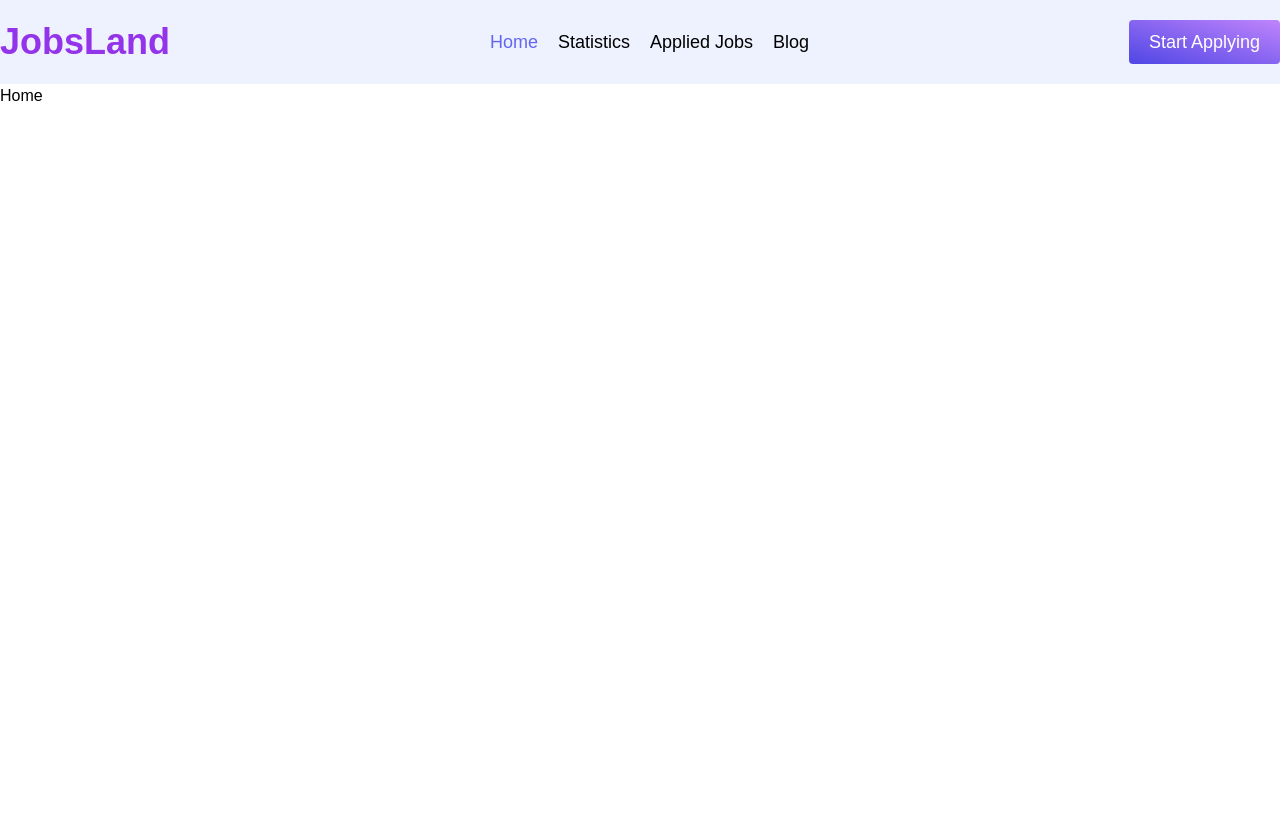
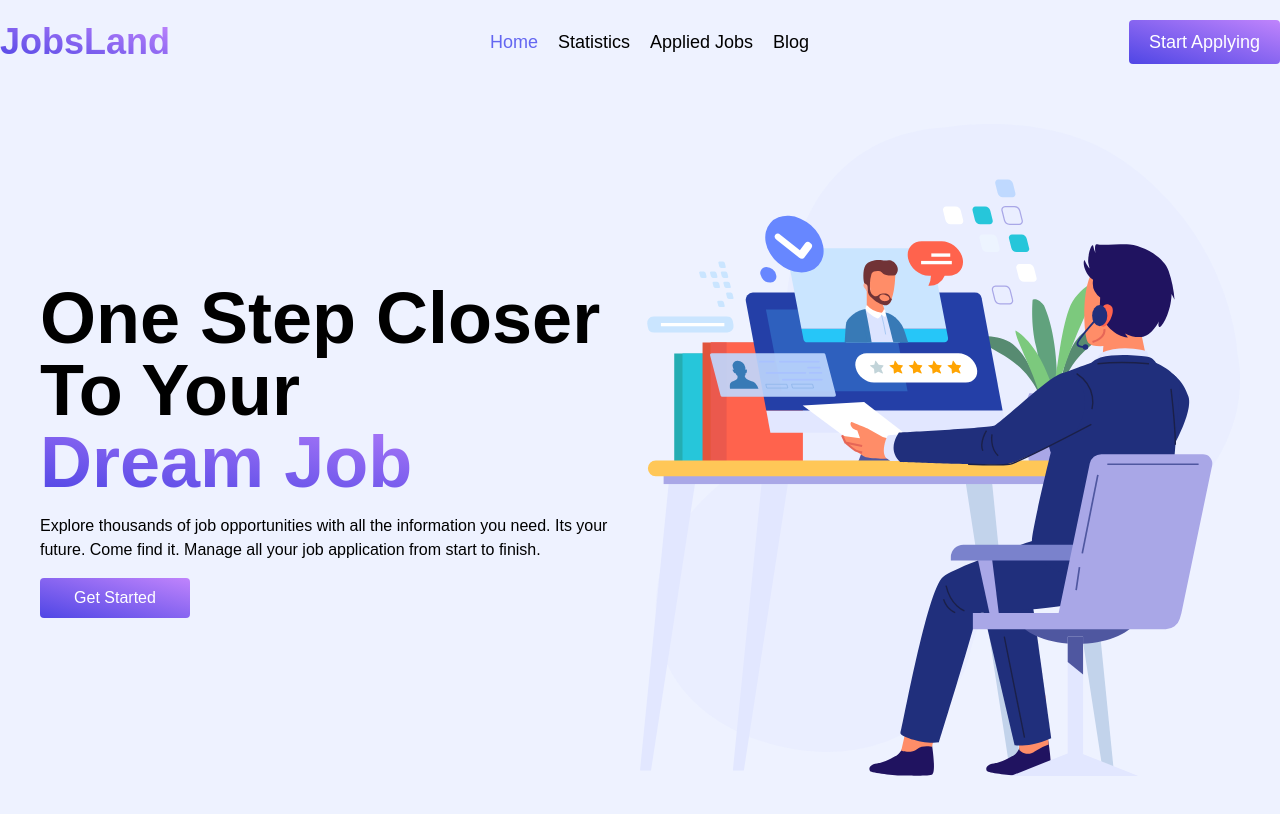
Before and after one commit to faysalewucse/Jobs-Land, a React (Vite) app: page / in a window 1280 px wide. Built offline with nearby package versions, Linux system fonts and the light colour scheme.

Commit message:
homepage hero section done

```diff
--- a/src/components/Navbar.jsx
+++ b/src/components/Navbar.jsx
@@ -1,5 +1,7 @@
 import React from "react";
 import { NavLink } from "react-router-dom";
+import GradientText from "../utils/GradientText";
+import PrimaryButton from "./PrimaryButton";
 
 export default function Navbar() {
   const routes = [
@@ -24,7 +26,10 @@ export default function Navbar() {
   return (
     <nav className="bg-indigo-50">
       <div className="max-w-7xl mx-auto flex justify-between items-center py-5 text-lg">
-        <h1 className="font-bold text-4xl text-purple-600">JobsLand</h1>
+        <GradientText
+          style="font-bold text-4xl bg-gradient-to-tr from-indigo-600 to-purple-400"
+          text={"JobsLand"}
+        />
         <div className="flex gap-5">
           {routes.map((route, index) => (
             <NavLink
@@ -36,9 +41,7 @@ export default function Navbar() {
             </NavLink>
           ))}
         </div>
-        <button className="text-white bg-gradient-to-tr from-indigo-600 to-purple-400 px-5 py-2 rounded">
-          Start Applying
-        </button>
+        <PrimaryButton text={"Start Applying"} />
       </div>
     </nav>
   );
--- /dev/null
+++ b/src/components/PrimaryButton.jsx
@@ -0,0 +1,11 @@
+import React from "react";
+
+export default function PrimaryButton({ text, style }) {
+  return (
+    <div
+      className={`text-center text-white bg-gradient-to-tr from-indigo-600 to-purple-400 px-5 py-2 rounded cursor-pointer ${style}`}
+    >
+      {text}
+    </div>
+  );
+}
--- a/src/pages/Home.jsx
+++ b/src/pages/Home.jsx
@@ -1,5 +1,29 @@
 import React from "react";
+import PrimaryButton from "../components/PrimaryButton";
+import GradientText from "../utils/GradientText";
+import heroImage from "../assets/job.svg";
 
 export default function Home() {
-  return <div>Home</div>;
+  return (
+    <div className="bg-indigo-50">
+      <div className="max-w-7xl mx-auto flex items-center justify-between p-10">
+        <div className="flex flex-col gap-4">
+          <h1 className="font-bold text-7xl">
+            One Step Closer To Your{" "}
+            <GradientText
+              text={"Dream Job"}
+              style={"bg-gradient-to-tr from-indigo-600 to-purple-400"}
+            />{" "}
+          </h1>
+          <p>
+            Explore thousands of job opportunities with all the information you
+            need. Its your future. Come find it. Manage all your job application
+            from start to finish.
+          </p>
+          <PrimaryButton text={"Get Started"} style={"w-1/4"} />
+        </div>
+        <img className="w-1/2" src={heroImage} alt="hero" />
+      </div>
+    </div>
+  );
 }
--- /dev/null
+++ b/src/utils/GradientText.jsx
@@ -0,0 +1,5 @@
+import React from "react";
+
+export default function GradientText({ text, style }) {
+  return <div className={`bg-clip-text text-transparent ${style}`}>{text}</div>;
+}
```
Also changed, not shown: src/assets/job.svg (added), src/assets/jobhunt.png (added).
